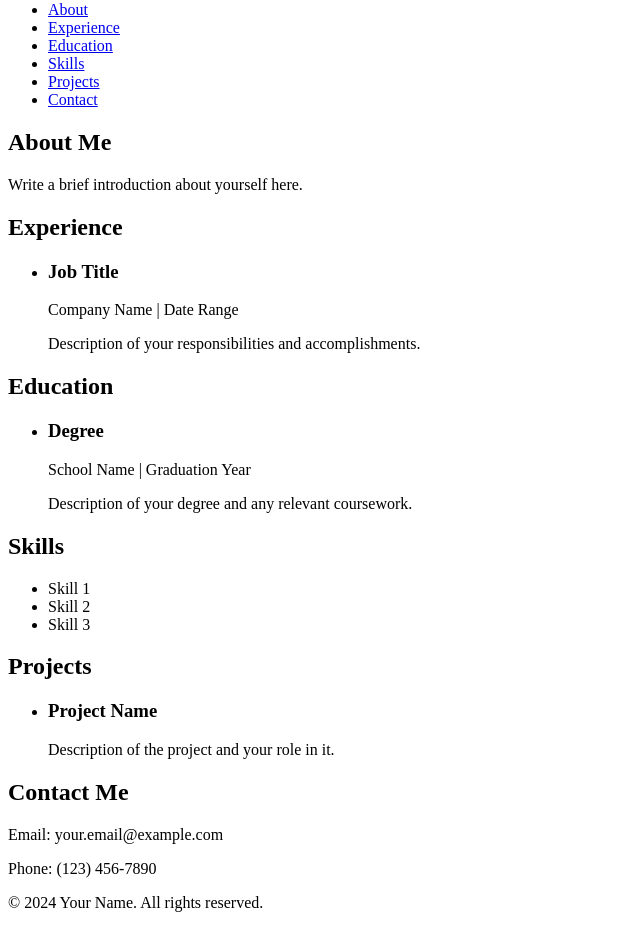
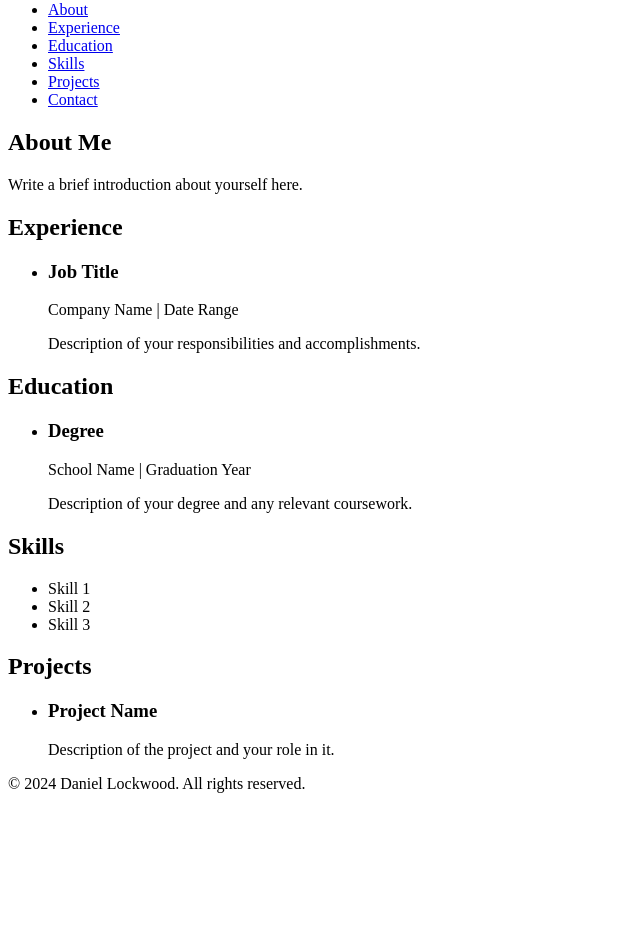
Before and after one commit to danlockwood22/danlockwood22.github.io, a plain HTML site: page index.html in a window 1280 px wide. Shown: the part 79-1007 px from the top of the page, without its empty margins (0-640 px from the left). After the commit the page ends 888 px from the top, so only its background shows below. Drawn offline with Linux system fonts and the light colour scheme.

Commit message:
Update index.html

```diff
--- a/index.html
+++ b/index.html
@@ -3,7 +3,7 @@
 <head>
     <meta charset="UTF-8">
     <meta name="viewport" content="width=device-width, initial-scale=1.0">
-    <title>Your Name - Resume/Portfolio</title>
+    <title>Daniel Lockwood</title>
     <style>
         /* Add your CSS styling here */
     </style>
@@ -73,15 +73,8 @@
         </ul>
     </section>
 
-    <section id="contact">
-        <h2>Contact Me</h2>
-        <p>Email: your.email@example.com</p>
-        <p>Phone: (123) 456-7890</p>
-        <!-- Add more contact information as needed -->
-    </section>
-
     <footer>
-        <p>&copy; 2024 Your Name. All rights reserved.</p>
+        <p>&copy; 2024 Daniel Lockwood. All rights reserved.</p>
     </footer>
 </body>
 </html>
```
